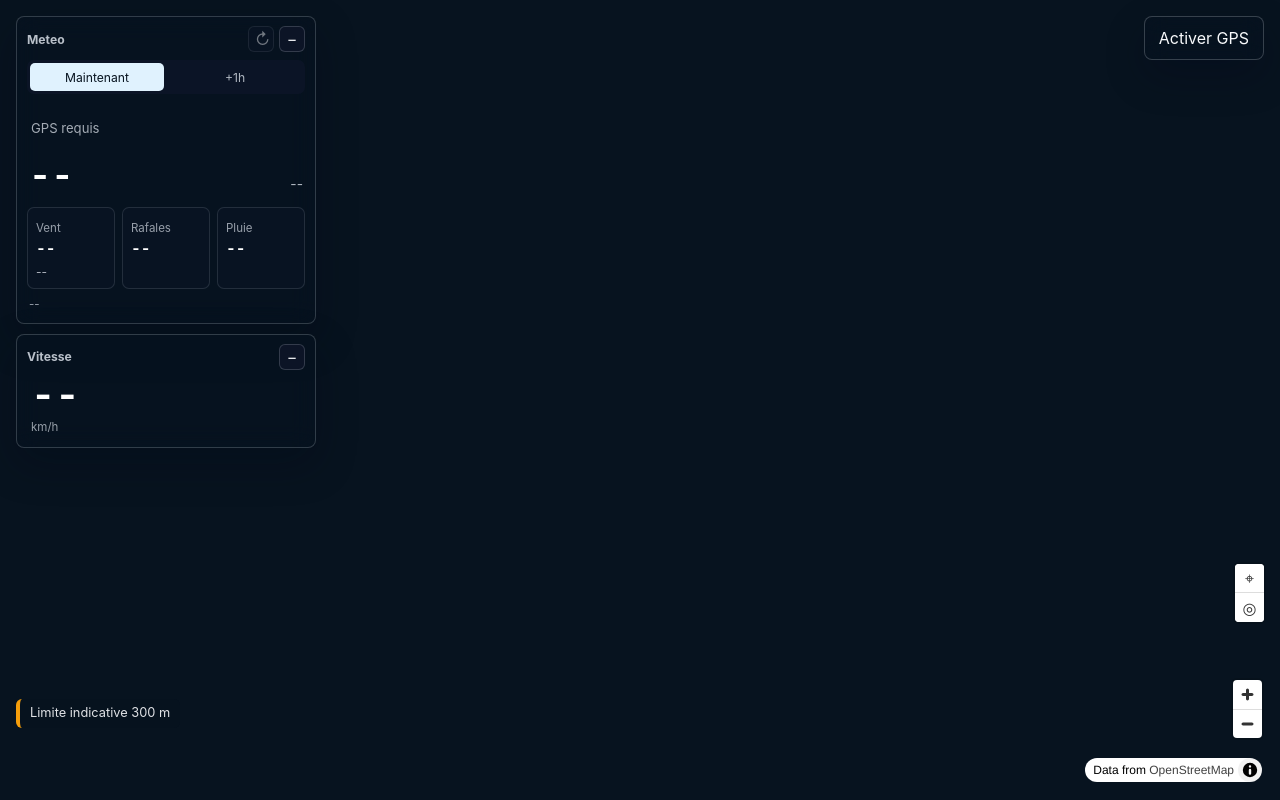
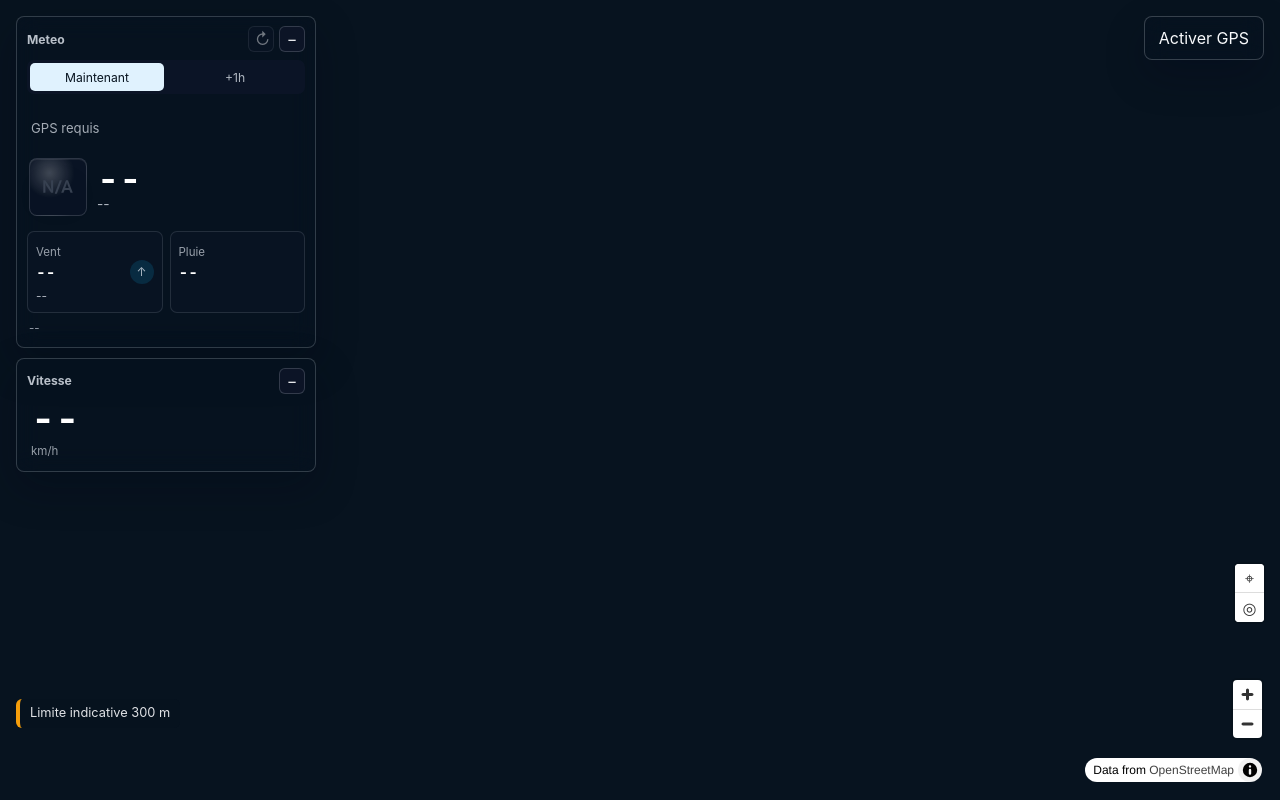
Before and after one commit to Dforero88/Lemanus-Wave, a website built with Vite: page index.html in a window 1280 px wide. Built offline with nearby package versions, Linux system fonts and the light colour scheme; no server answers.

Commit message:
Polish weather panel visuals

```diff
--- a/package.json
+++ b/package.json
@@ -10,6 +10,7 @@
     "preview": "vite preview"
   },
   "dependencies": {
+    "@bybas/weather-icons": "^2.0.0",
     "maplibre-gl": "^5.9.0"
   },
   "devDependencies": {
--- a/src/main.ts
+++ b/src/main.ts
@@ -7,6 +7,7 @@ import {
   describeWeatherCode,
   fetchWeatherForPosition,
   formatWindDirection,
+  getWeatherIconPath,
   type WeatherForecast,
   type WeatherPeriod,
   type WeatherSnapshot
@@ -41,17 +42,21 @@ app.innerHTML = `
         <div id="weatherStatus" class="weather-status">GPS requis</div>
         <div id="weatherMetrics" class="weather-metrics" hidden>
           <div class="weather-primary">
-            <strong id="weatherTemp">--</strong>
-            <span id="weatherCondition">--</span>
+            <span class="weather-icon-frame" aria-hidden="true">
+              <img id="weatherIcon" class="weather-icon" src="/weather-icons/not-available.svg" alt="" />
+            </span>
+            <div class="weather-main">
+              <strong id="weatherTemp">--</strong>
+              <span id="weatherCondition">--</span>
+            </div>
           </div>
           <div class="metric-group">
             <span class="metric-label">Vent</span>
-            <strong id="weatherWind">--</strong>
+            <div class="wind-row">
+              <strong id="weatherWind">--</strong>
+              <span id="weatherWindArrow" class="wind-arrow" aria-hidden="true">↑</span>
+            </div>
             <span id="weatherWindDirection">--</span>
-          </div>
-          <div class="metric-group">
-            <span class="metric-label">Rafales</span>
-            <strong id="weatherGusts">--</strong>
           </div>
           <div class="metric-group">
             <span class="metric-label">Pluie</span>
@@ -91,11 +96,12 @@ const weatherNowTab = document.querySelector<HTMLButtonElement>("#weatherNowTab"
 const weatherPlus1hTab = document.querySelector<HTMLButtonElement>("#weatherPlus1hTab");
 const weatherStatus = document.querySelector<HTMLElement>("#weatherStatus");
 const weatherMetrics = document.querySelector<HTMLElement>("#weatherMetrics");
+const weatherIcon = document.querySelector<HTMLImageElement>("#weatherIcon");
 const weatherTemp = document.querySelector<HTMLElement>("#weatherTemp");
 const weatherCondition = document.querySelector<HTMLElement>("#weatherCondition");
 const weatherWind = document.querySelector<HTMLElement>("#weatherWind");
+const weatherWindArrow = document.querySelector<HTMLElement>("#weatherWindArrow");
 const weatherWindDirection = document.querySelector<HTMLElement>("#weatherWindDirection");
-const weatherGusts = document.querySelector<HTMLElement>("#weatherGusts");
 const weatherRain = document.querySelector<HTMLElement>("#weatherRain");
 const weatherUpdatedAt = document.querySelector<HTMLElement>("#weatherUpdatedAt");
 const locateButton = document.querySelector<HTMLButtonElement>("#locateButton");
@@ -114,11 +120,12 @@ if (
   !weatherPlus1hTab ||
   !weatherStatus ||
   !weatherMetrics ||
+  !weatherIcon ||
   !weatherTemp ||
   !weatherCondition ||
   !weatherWind ||
+  !weatherWindArrow ||
   !weatherWindDirection ||
-  !weatherGusts ||
   !weatherRain ||
   !weatherUpdatedAt ||
   !locateButton ||
@@ -139,11 +146,12 @@ const weatherNowTabEl = weatherNowTab;
 const weatherPlus1hTabEl = weatherPlus1hTab;
 const weatherStatusEl = weatherStatus;
 const weatherMetricsEl = weatherMetrics;
+const weatherIconEl = weatherIcon;
 const weatherTempEl = weatherTemp;
 const weatherConditionEl = weatherCondition;
 const weatherWindEl = weatherWind;
+const weatherWindArrowEl = weatherWindArrow;
 const weatherWindDirectionEl = weatherWindDirection;
-const weatherGustsEl = weatherGusts;
 const weatherRainEl = weatherRain;
 const weatherUpdatedAtEl = weatherUpdatedAt;
 const locateEl = locateButton;
@@ -418,12 +426,13 @@ function renderWeather() {
 
   weatherTempEl.textContent =
     snapshot.temperatureC === null ? "--" : `${Math.round(snapshot.temperatureC)}°`;
+  weatherIconEl.src = getWeatherIconPath(snapshot.weatherCode);
   weatherConditionEl.textContent = describeWeatherCode(snapshot.weatherCode);
   weatherWindEl.textContent =
     snapshot.windSpeedKmh === null ? "--" : `${Math.round(snapshot.windSpeedKmh)} km/h`;
   weatherWindDirectionEl.textContent = formatWindDirection(snapshot.windDirectionDeg);
-  weatherGustsEl.textContent =
-    snapshot.windGustKmh === null ? "--" : `${Math.round(snapshot.windGustKmh)} km/h`;
+  weatherWindArrowEl.style.transform =
+    snapshot.windDirectionDeg === null ? "rotate(0deg)" : `rotate(${snapshot.windDirectionDeg}deg)`;
   weatherRainEl.textContent =
     snapshot.precipitationMm === null ? "--" : `${formatDecimal(snapshot.precipitationMm)} mm`;
   weatherUpdatedAtEl.textContent = `Maj ${formatTime(weatherForecast.updatedAt)} · ${snapshot.label}`;
--- a/src/styles.css
+++ b/src/styles.css
@@ -119,20 +119,46 @@ button {
 
 .weather-metrics {
   display: grid;
-  grid-template-columns: repeat(3, 1fr);
+  grid-template-columns: repeat(2, 1fr);
   gap: 7px;
 }
 
 .weather-primary {
-  grid-column: span 3;
+  grid-column: span 2;
   display: flex;
-  align-items: flex-end;
-  justify-content: space-between;
+  align-items: center;
+  justify-content: flex-start;
   gap: 10px;
   padding: 4px 2px 8px;
 }
 
-.weather-primary strong {
+.weather-icon-frame {
+  display: grid;
+  place-items: center;
+  width: 58px;
+  height: 58px;
+  flex: 0 0 58px;
+  border: 1px solid rgba(226, 232, 240, 0.16);
+  border-radius: 8px;
+  background:
+    radial-gradient(circle at 35% 25%, rgba(255, 255, 255, 0.22), transparent 45%),
+    rgba(15, 23, 42, 0.5);
+  box-shadow: inset 0 1px 0 rgba(255, 255, 255, 0.08);
+}
+
+.weather-icon {
+  display: block;
+  width: 54px;
+  height: 54px;
+  object-fit: contain;
+  filter: drop-shadow(0 8px 14px rgba(0, 0, 0, 0.22));
+}
+
+.weather-main {
+  min-width: 0;
+}
+
+.weather-main strong {
   color: #ffffff;
   font-size: 2.15rem;
   line-height: 1;
@@ -140,7 +166,7 @@ button {
   font-variant-numeric: tabular-nums;
 }
 
-.weather-primary span {
+.weather-main span {
   display: block;
   color: rgba(226, 232, 240, 0.76);
   font-size: 0.86rem;
@@ -178,8 +204,28 @@ button {
   font-size: 0.75rem;
 }
 
+.wind-row {
+  display: flex;
+  align-items: center;
+  justify-content: space-between;
+  gap: 4px;
+}
+
+.wind-arrow {
+  display: grid;
+  place-items: center;
+  width: 24px;
+  height: 24px;
+  border-radius: 999px;
+  color: #bae6fd;
+  background: rgba(14, 165, 233, 0.16);
+  font-size: 0.98rem;
+  line-height: 1;
+  transform-origin: center;
+}
+
 .weather-updated {
-  grid-column: span 3;
+  grid-column: span 2;
   padding: 2px;
 }
 
@@ -199,6 +245,10 @@ button {
 
 .weather-card.is-collapsed .weather-body,
 .speed-card.is-collapsed .speed-body {
+  display: none;
+}
+
+.weather-card.is-collapsed #weatherRefresh {
   display: none;
 }
 
--- a/src/weather/openMeteo.ts
+++ b/src/weather/openMeteo.ts
@@ -11,7 +11,6 @@ export type WeatherSnapshot = {
   precipitationMm: number | null;
   windSpeedKmh: number | null;
   windDirectionDeg: number | null;
-  windGustKmh: number | null;
 };
 
 export type WeatherForecast = {
@@ -28,7 +27,6 @@ type OpenMeteoResponse = {
     precipitation?: number;
     wind_speed_10m?: number;
     wind_direction_10m?: number;
-    wind_gusts_10m?: number;
   };
   hourly?: {
     time?: string[];
@@ -37,7 +35,6 @@ type OpenMeteoResponse = {
     precipitation?: number[];
     wind_speed_10m?: number[];
     wind_direction_10m?: number[];
-    wind_gusts_10m?: number[];
   };
 };
 
@@ -46,8 +43,7 @@ const CURRENT_FIELDS = [
   "weather_code",
   "precipitation",
   "wind_speed_10m",
-  "wind_direction_10m",
-  "wind_gusts_10m"
+  "wind_direction_10m"
 ].join(",");
 
 export async function fetchWeatherForPosition(reading: GpsReading): Promise<WeatherForecast> {
@@ -89,8 +85,7 @@ function createCurrentSnapshot(data: OpenMeteoResponse): WeatherSnapshot {
     weatherCode: numberOrNull(current.weather_code),
     precipitationMm: numberOrNull(current.precipitation),
     windSpeedKmh: numberOrNull(current.wind_speed_10m),
-    windDirectionDeg: numberOrNull(current.wind_direction_10m),
-    windGustKmh: numberOrNull(current.wind_gusts_10m)
+    windDirectionDeg: numberOrNull(current.wind_direction_10m)
   };
 }
 
@@ -117,8 +112,7 @@ function createPlus1hSnapshot(data: OpenMeteoResponse, currentTime: string): Wea
     weatherCode: numberOrNull(hourly.weather_code?.[index]),
     precipitationMm: numberOrNull(hourly.precipitation?.[index]),
     windSpeedKmh: numberOrNull(hourly.wind_speed_10m?.[index]),
-    windDirectionDeg: numberOrNull(hourly.wind_direction_10m?.[index]),
-    windGustKmh: numberOrNull(hourly.wind_gusts_10m?.[index])
+    windDirectionDeg: numberOrNull(hourly.wind_direction_10m?.[index])
   };
 }
 
@@ -143,6 +137,25 @@ export function describeWeatherCode(code: number | null): string {
   return "Meteo";
 }
 
+export function getWeatherIconPath(code: number | null): string {
+  const basePath = "/weather-icons";
+
+  if (code === null) {
+    return `${basePath}/not-available.svg`;
+  }
+
+  if (code === 0) return `${basePath}/clear-day.svg`;
+  if ([1, 2].includes(code)) return `${basePath}/partly-cloudy-day.svg`;
+  if (code === 3) return `${basePath}/overcast.svg`;
+  if ([45, 48].includes(code)) return `${basePath}/fog.svg`;
+  if ([51, 53, 55, 56, 57].includes(code)) return `${basePath}/drizzle.svg`;
+  if ([61, 63, 65, 66, 67, 80, 81, 82].includes(code)) return `${basePath}/rain.svg`;
+  if ([71, 73, 75, 77, 85, 86].includes(code)) return `${basePath}/snow.svg`;
+  if ([95, 96, 99].includes(code)) return `${basePath}/thunderstorms.svg`;
+
+  return `${basePath}/cloudy.svg`;
+}
+
 export function formatWindDirection(degrees: number | null): string {
   if (degrees === null) {
     return "--";
```
Also changed, not shown: requirements.md (+7 -10 lines), tech-ops.md (+2 -0 lines), public/weather-icons/README.md (added), public/weather-icons/clear-day.svg (added), public/weather-icons/cloudy.svg (added), public/weather-icons/drizzle.svg (added), public/weather-icons/fog.svg (added), public/weather-icons/not-available.svg (added), public/weather-icons/overcast.svg (added), public/weather-icons/partly-cloudy-day.svg (added), public/weather-icons/rain.svg (added), public/weather-icons/snow.svg (added), public/weather-icons/thunderstorms.svg (added), 1 other file.
